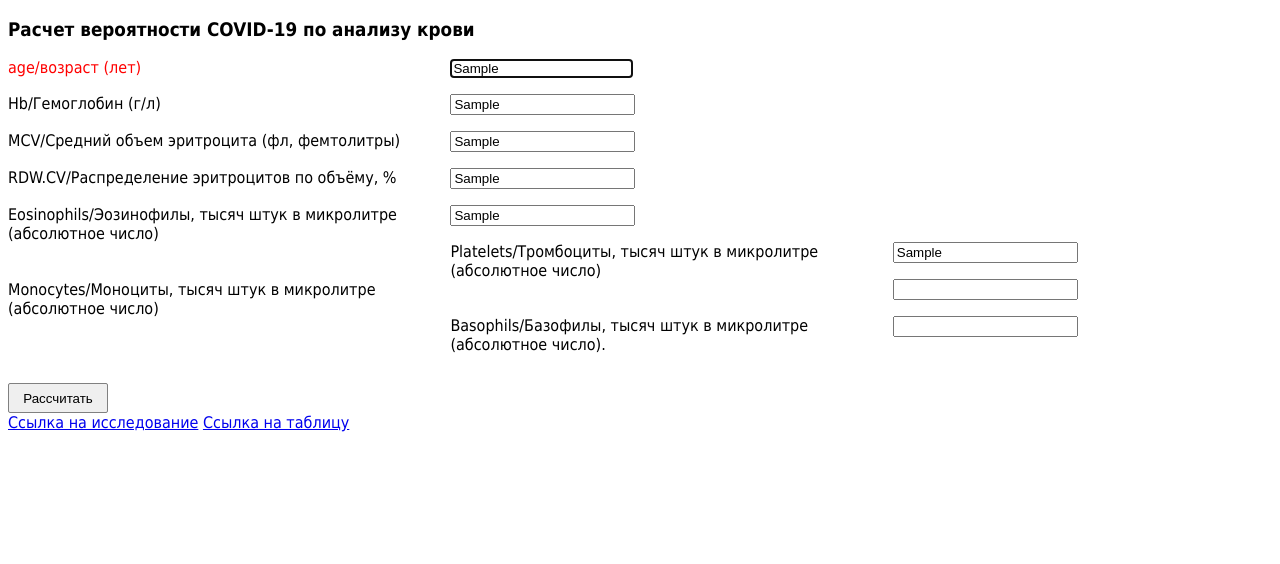
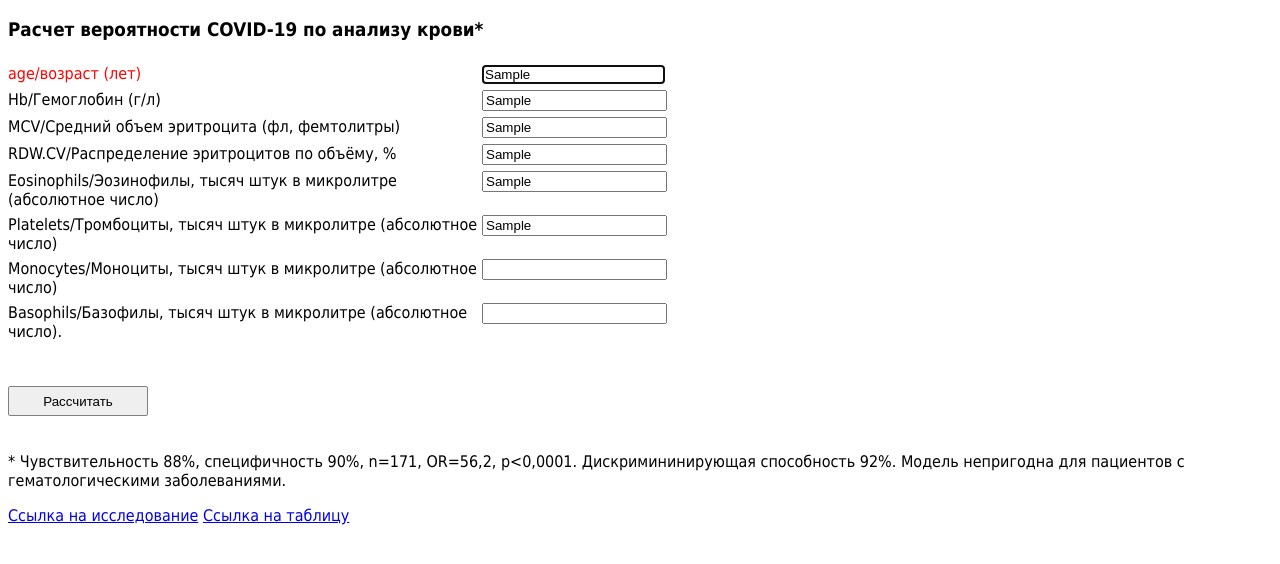
Before and after one commit to metametaclass/cbccovid, a plain HTML site: page index.html in a window 1280 px wide. Both pictures are taken after typing "Sample", "Sample", "Sample", "Sample", "Sample", "Sample" into the empty fields and a click on the input "Рассчитать". Drawn offline with Linux system fonts and the light colour scheme.

Commit message:
add result text

```diff
--- a/calc.css
+++ b/calc.css
@@ -6,9 +6,19 @@ html {
 span {
     color: black;
 }
+.container-div {
+    float: left;
+    width: auto;
+}
 .label-div {
+    width: 65%;
+    float: left;
+    margin-top: 6px;
+}
+.input-div {
     width: 35%;
     float: left;
+    margin-top: 6px;
 }
 .error-input {
     border: solid red 1px;
@@ -21,24 +31,32 @@ span {
     font-size: 14px;
     color: red;
     height: 15px;
+    width: 100%;
+    float: left;
 }
 .result {
     font-weight: bold;
     font-size: 14px;
     color: black;
-    height: 15px;
+    height: 20px;
+    width: 100%;
+    float: left;
 
 }
-.hide {
-    display: none;
+.submit-div {
+    margin-top: 10px;
+    width: 100%;
+    float: left;
+}
+.footer-div {
+    margin-top: 20px;
+    float: left;
 }
 
-.show {
-    display: block;
-}
 input[type="submit"] {
     height: 30px;
-    width: 100px;
+    width: 140px;
     border: solid gray 1px;
     border-radius: 2px;
+    float: left;
 }
--- a/calculate.js
+++ b/calculate.js
@@ -194,8 +194,9 @@ $(document).ready(function(){
               findRange1("platelets", platelets, plateletsTable)+
               findRange1("monocytes", monocytes, monocytesTable)+
               findRange1("basophils", basophils, basophilsTable);
-
-     $("#result").text("Результат: "+points.toString()+" Вероятность COVID:"+findRange(points, probabilityTable)+"%");
+    var result = findRange(points, probabilityTable);
+    var resultText = (points>181)?" высокая, ": " низкая, ";
+     $("#result").text("Результат: "+points.toString()+", вероятность COVID-19 " + resultText + result + "%");
 
   });
 });
--- a/index.html
+++ b/index.html
@@ -1,6 +1,5 @@
 <!DOCTYPE html>
 <html>
-
 <head>
     <title>Расчет вероятности COVID-19 по данным анализа крови</title>
     <meta http-equiv="Content-Type" content="text/html; charset=UTF-8"/>
@@ -10,8 +9,9 @@
 </head>
 
 <body>
-  <h3>Расчет вероятности COVID-19 по анализу крови</h3>
+  <h3>Расчет вероятности COVID-19 по анализу крови*</h3>
  <p>
+<div class="container-div">
  <form id="calc-form">
   <div class="row">
       <div class="label-div">
@@ -21,7 +21,6 @@
       </div>
       <div class="input-div"><input name="age" type="text" id="age"/></div>
 
-   <p class="error-text" id="p-age"></p>
   </div>
   <div class="row">
       <div class="label-div">
@@ -30,7 +29,6 @@
         </label>
       </div>
       <div class="input-div"><input name="hb" type="text" id="hb"/></div>
-      <p class="error-text" id="p-hb"></p>
    </div>
   <div class="row">
       <div class="label-div">
@@ -39,7 +37,6 @@
           </label>
         </div>
       <div class="input-div"><input name="mcv" type="text" id="mcv"/></div>
-      <p class="error-text" id="p-mcv"></p>
   </div>
   <div class="row">
       <div class="label-div">
@@ -48,7 +45,6 @@
           </label>
       </div>
       <div class="input-div"><input name="rdwcv" type="text" id="rdwcv"/></div>
-      <p class="error-text" id="p-rdwcv"></p>
   </div>
   <div class="row">
       <div class="label-div">
@@ -58,7 +54,6 @@
           </label>
       </div>
       <div class="input-div"><input name="eosinophils" type="text" id="eosinophils"/></div>
-      <p class="error-text" id="p-eosinophils"></p>
   </div>
   <div class="row">
       <div class="label-div">
@@ -68,7 +63,6 @@
           </label>
       </div>
       <div class="input-div"><input name="platelets" type="text" id="platelets"/></div>
-      <p class="error-text" id="p-platelets"></p>
    </div>
   <div class="row">
       <div class="label-div">
@@ -78,7 +72,6 @@
           </label>
       </div>
       <div class="input-div"><input name="monocytes" type="text" id="monocytes"/></div>
-      <p class="error-text" id="p-monocytes"></p>
   </div>
   <div class="row">
       <div class="label-div">
@@ -88,16 +81,20 @@
           </label>
       </div>
       <div class="input-div"><input name="basophils" type="text" id="basophils"/></div>
-      <p class="error-text" id="p-basophils"></p>
   </div>
   <div class="warning" id="warning"></div>
   <div class="result" id="result"></div>
 
-  <div class="input-div"><input type="submit" value="Рассчитать"/>
+  <div class="submit-div">
+    <input type="submit" value="Рассчитать"/>
+  </div>
  </form>
+</div>
   <div class="footer-div">
+    <p>* Чувствительность 88%, специфичность 90%, n=171, OR=56,2, p<0,0001. Дискримининирующая способность 92%. Модель непригодна для пациентов с гематологическими заболеваниями.</p>
     <a href="https://www.rcpjournals.org/content/clinmedicine/early/2020/06/30/clinmed.2020-0373/tab-figures-data">Ссылка на исследование</a>
     <a href="table.jpg">Ссылка на таблицу</a>
+
   </div>
 </body>
 </html>
```
